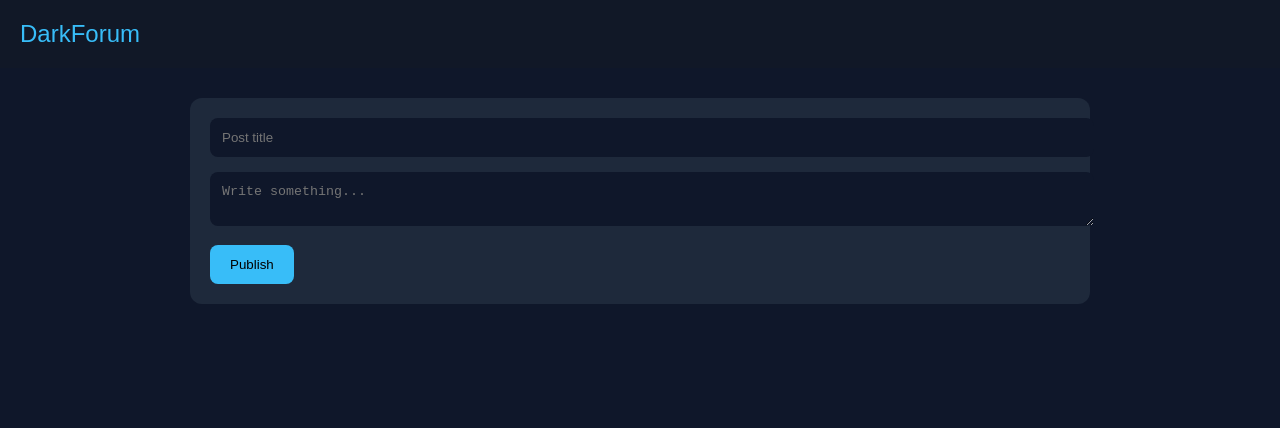
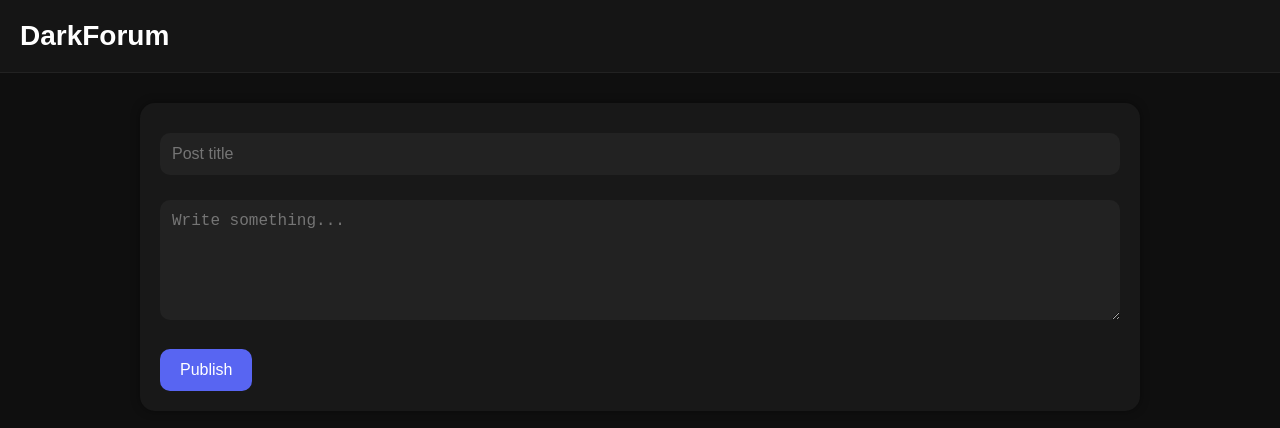
Before and after one commit to dfsdsrgdqfgs-creator/Blohsh.tn, a website: page index.html in a window 1280 px wide. Drawn offline with Linux system fonts and the light colour scheme; no server answers.

Commit message:
public/style.css

```diff
--- a/style.css
+++ b/style.css
@@ -1,40 +1,114 @@
 body{
-    background:#0f172a;
+
+    margin:0;
+    padding:0;
+    background:#0f0f0f;
     color:white;
     font-family:Arial;
-    margin:0;
+
 }
+
 .navbar{
-    background:#111827;
+
+    background:#151515;
     padding:20px;
-    font-size:24px;
-    color:#38bdf8;
+    font-size:28px;
+    font-weight:bold;
+    border-bottom:1px solid #222;
+
 }
+
 .container{
+
     width:90%;
-    max-width:900px;
+    max-width:1000px;
     margin:auto;
     margin-top:30px;
+
 }
+
 .card{
-    background:#1e293b;
+
+    background:#181818;
     padding:20px;
-    border-radius:12px;
+    border-radius:15px;
     margin-bottom:20px;
+    box-shadow:0 0 10px rgba(0,0,0,0.4);
+
 }
-input, textarea{
+
+input,
+textarea,
+select{
+
     width:100%;
     padding:12px;
+    margin-top:10px;
     margin-bottom:15px;
     border:none;
-    border-radius:8px;
-    background:#0f172a;
+    border-radius:10px;
+    background:#222;
     color:white;
+    font-size:16px;
+    box-sizing:border-box;
+
 }
+
+textarea{
+
+    min-height:120px;
+    resize:vertical;
+
+}
+
 button{
-    background:#38bdf8;
+
+    background:#5865f2;
+    color:white;
     border:none;
     padding:12px 20px;
-    border-radius:8px;
+    border-radius:10px;
     cursor:pointer;
+    font-size:16px;
+    margin-top:10px;
+    margin-right:10px;
+    transition:0.2s;
+
 }
+
+button:hover{
+
+    background:#4752c4;
+    transform:scale(1.03);
+
+}
+
+a{
+
+    text-decoration:none;
+
+}
+
+img{
+
+    border-radius:50%;
+
+}
+
+hr{
+
+    border:1px solid #222;
+
+}
+
+small{
+
+    color:#999;
+
+}
+
+h1,h2,h3{
+
+    margin-top:0;
+
+}
```
